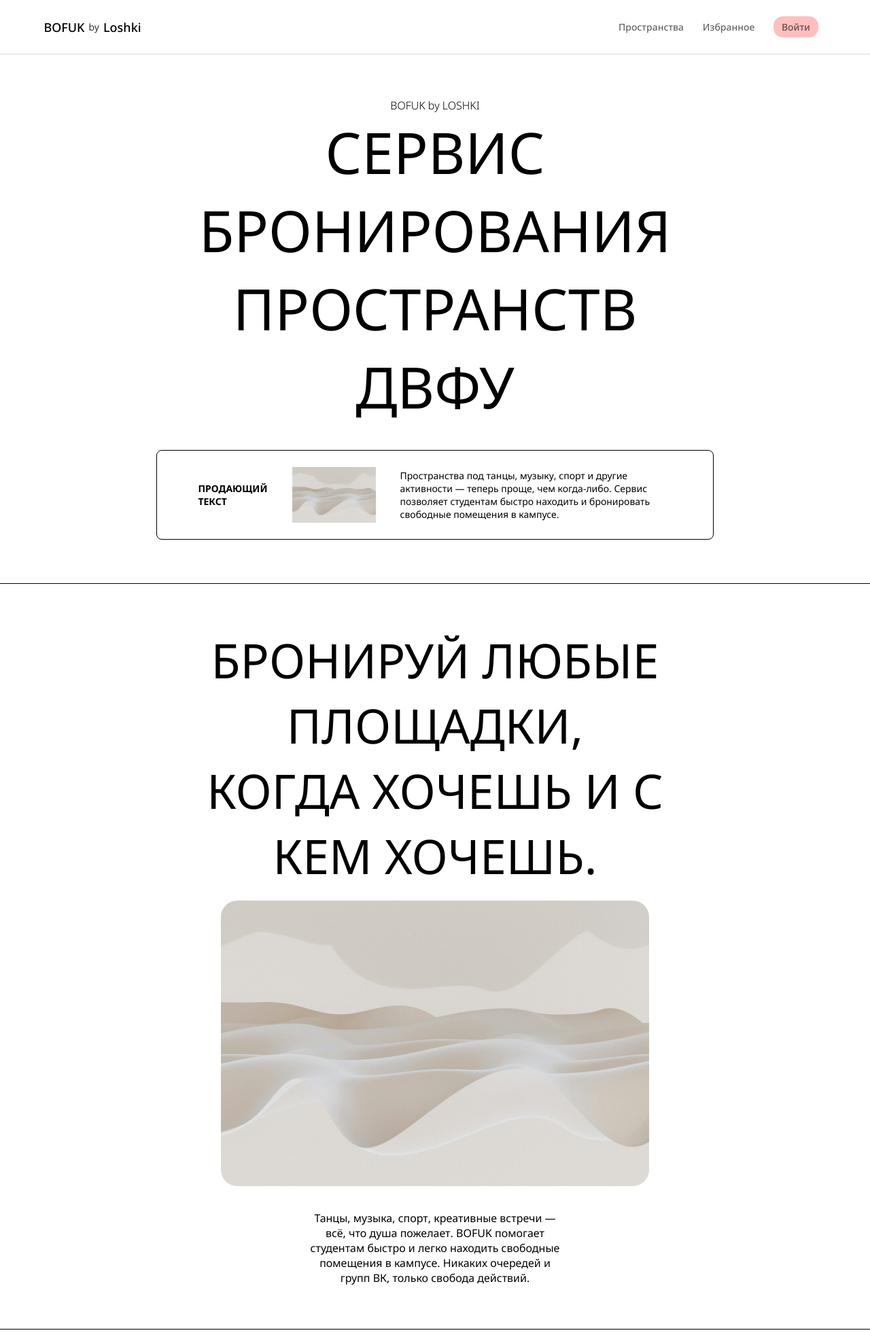
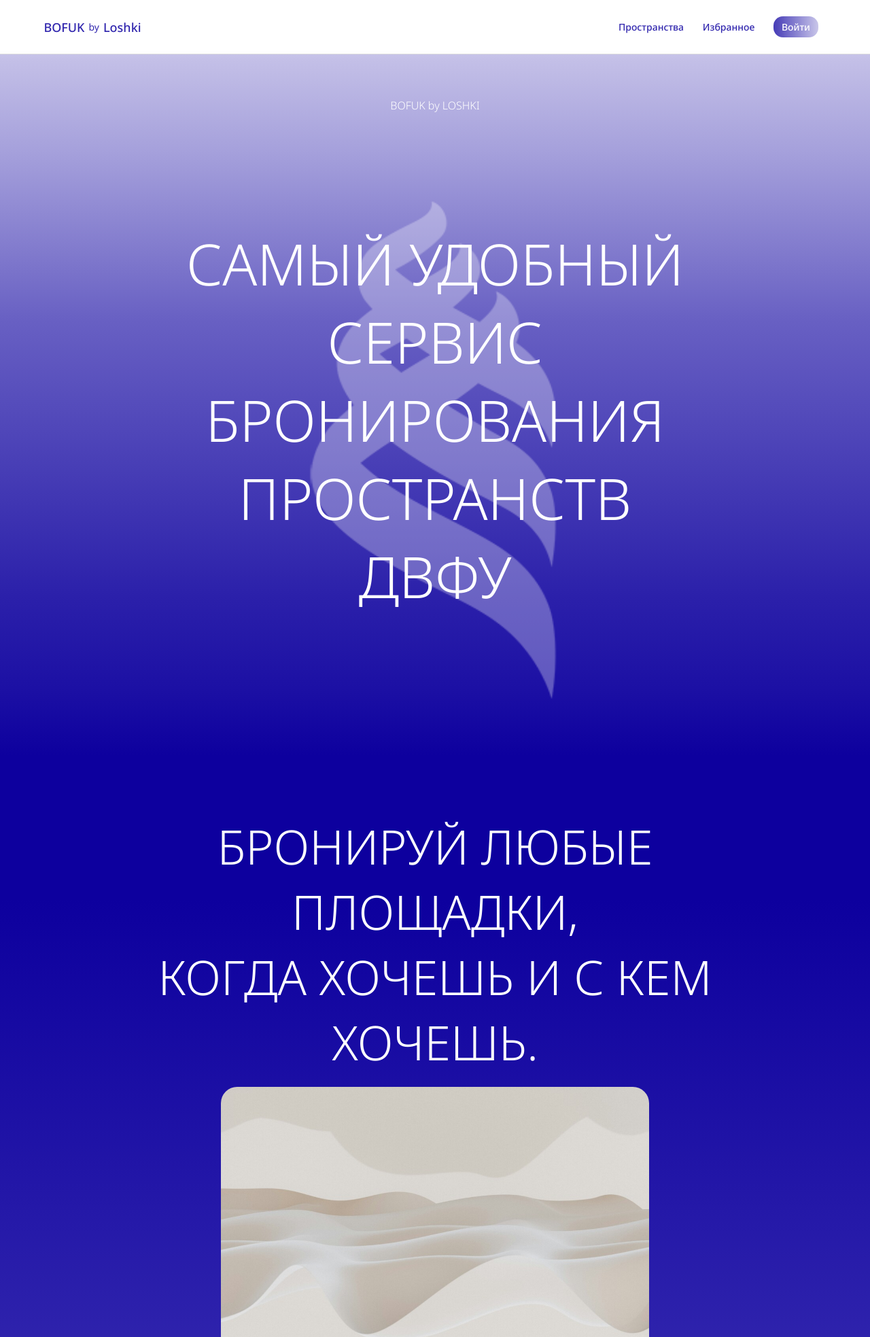
Before and after one commit to FFkuralator/web_service_DRG, a Flask app: page / in a window 1280 px wide. Shown: the top 1967 px of the page at 68% size. Run offline with Flask 3, Linux system fonts and the light colour scheme.

Commit message:
v0.1_minus design

```diff
--- a/app/static/css/base.css
+++ b/app/static/css/base.css
@@ -7,6 +7,8 @@
     margin: 0;
     padding: 0;
     transition: .2s ease;
+    color: inherit;
+    z-index: inherit;
 }
 
 .no-scroll {
@@ -26,6 +28,7 @@
     background-color: rgb(255, 255, 255);
     border-bottom: .1px rgb(220, 220, 220) solid;
     z-index: 1000;
+    color: #0D00A0D9;
 }
 
 .logo {
@@ -34,21 +37,23 @@
     justify-content: center;
     width: 144px;
     z-index: 1000;
+    color: inherit;
 }
 
 .logo_by {
     margin: 0 6px;
     font-size: 14px;
-    color: rgb(50, 50, 50);
+    color: inherit;
 }
 
 .logo_text {
     font-size: 18px;
     font-weight: 500;
+    color: inherit;
 }
 
 .header_nav {
-
+    color: inherit;
 }
 
 .burger_button {
@@ -60,22 +65,23 @@
 .header_nav_item {
     margin: 0 12px;
     font-weight: 500;
-    color: rgb(0, 0, 0, .6);
     cursor: pointer;
-}
-
-.header_nav_item:hover {
-    color: rgb(0, 0, 0);
+    color: inherit;
 }
 
 .header_profile {
+    margin: 0 12px;
+    font-weight: 500;
     border-radius: 14px;
     padding: 6px 12px;
-    background-color: rgb(255, 191, 191);
+    color: #FFF;
+    cursor: pointer;
+    background: linear-gradient(90deg, rgba(13, 0, 160, 0.85) 0%, rgba(255, 255, 255) 140%);
+    opacity: .9;
 }
 
 .header_profile:hover {
-    background-color: rgb(255, 145, 145);
+    opacity: 1;
 }
 
 .main {
@@ -86,12 +92,14 @@
     flex-direction: column;
     justify-content: center;
     align-items: center;
+    background: linear-gradient(90deg, #FFFFFF 0%, #4A40B8 200%);
 }
 
 .footer {
     width: 100%;
     padding: 16px 64px;
     border-top: .1px rgb(220, 220, 220) solid;
+    color: #0D00A0D9;
 }
 
 .footer_grid {
@@ -117,22 +125,20 @@
 
 .footer_link {
     margin: 4px 0;
-    color: rgb(72, 72, 72);
     height: fit-content;
 }
 .footer_link:hover {
-    color: black;
     text-decoration: underline;
 }
 
 .legal_copyright {
     font-size: 11px;
-    color: rgb(0, 0, 0, .4)
+    opacity: .4;
 }
 
 .bordered_container {
     border-radius: 8px;
-    border: .5px solid;
+    border: .5px #3B30B2 solid;
     padding: 24px 48px;
     display: flex;
     align-items: center;
--- a/app/static/css/index.css
+++ b/app/static/css/index.css
@@ -1,10 +1,33 @@
 .section {
     width: 100%;
     padding: 64px 18vw;
-    border-bottom: .1px solid;
+}
+
+#first_section {
+    background: linear-gradient(360deg, #0D009E 2.02%, #1C10A4 11.47%, #2B20AA 24.32%, #6860C3 62.89%, #A49FDB 85.92%, #C3BFE7 99.15%, #FFFFFF 111.63%);
+    color: white;
+    position: relative;
+}
+#second_section {
+    background: linear-gradient(180deg, #0D009E 17.31%, #3B30B2 100%);
+    color: white;
+}
+#third_section {
+    background: linear-gradient(180deg, #3B30B2 0%, #6860C4 100%);
+    color: white;
+}
+#fourth_section {
+    background: linear-gradient(180deg, #6860C4 0%, #A49FDC 100%);
+    color: white;
+}
+#fifth_section {
+    background: linear-gradient(180deg, #A49FDB 0%, #F3F2FC 100%);
+    color: #0D009E;
 }
 #sixth_section {
+    background: linear-gradient(180deg, #F3F2FC 14.2%, #FFFFFF 95.3%);
     border-bottom: none;
+    color: #0D009E;
 }
 .width_36_auto {
     width: 36%;
@@ -22,6 +45,7 @@
     text-align: center;
     width: 90%;
     margin: auto;
+    font-weight: 300;
 }
 
 .screaming_left {
@@ -30,19 +54,38 @@
 }
 
 .screaming_h1 {
-    font-size: 6rem;
+    font-size: 4rem;
+    font-weight: 300;
 }
 
 .screaming_h2 {
-    font-size: 3.6rem;
+    font-size: 3.2rem;
+    font-weight: 300;
 }
 
 .screaming_h3 {
     font-size: 3rem;
+    font-weight: 300;
 }
 
 .screaming_h4 {
     font-size: 1.6rem;
+    font-weight: 300;
+}
+
+.screaming_fefu_logo {
+    height: 70%;
+    width: auto;
+    position: absolute;
+    top: 20%;
+    left: 50%;
+    transform: translateX(-50%);
+    z-index: 0;
+    opacity: .3;
+}
+
+.big_margin_tb {
+    margin: 164px auto;
 }
 
 .container_item {
@@ -51,6 +94,13 @@
 
 .bordered_container.feature_container {
     align-items: baseline;
+    background-color: rgba(255, 255, 255, 0.5);
+}
+
+.feature_title {
+    text-align: center;
+    color: #0D009E;
+    font-weight: 500;
 }
 
 .feature_paragraph {
@@ -68,18 +118,22 @@
 
 .try_button {
     border-radius: 18px;
-    border: .5px solid;
+    border: .5px #0D009E solid;
     padding: 8px 22px;
     font-size: 16px;
     font-weight: 500;
     background-color: white;
-    color: black;
 }
 
 .try_button:hover {
-    background-color: black;
+    background-color: #0D009E;
     color: white;
-    border-color: white;
+}
+
+.try_h {
+    text-align: center;
+    margin-bottom: 18px;
+    font-weight: 400;
 }
 
 .faq_container {
--- a/app/templates/base.html
+++ b/app/templates/base.html
@@ -29,9 +29,11 @@
                 <a href="/catalog" class="header_nav_item">Пространства</a>
                 <a href="/favorites" class="header_nav_item">Избранное</a>
                 {% if g.user %}
-                    <a href="/profile" class="header_nav_item header_profile">Профиль</a>
+                    <a href="/profile" class="header_profile">
+                        Профиль
+                    </a>
                 {% else %}
-                    <a href="/auth" class="header_nav_item header_profile">Войти</a>
+                    <a href="/auth" class="header_profile">Войти</a>
                 {% endif %}
             </nav>
 
--- a/app/templates/index.html
+++ b/app/templates/index.html
@@ -11,21 +11,17 @@
 {% block content %}
     <section class="section" id="first_section">
         <div class="remark">BOFUK by LOSHKI</div>
-        <h1 class="screaming_text screaming_h1 font_400">
-            СЕРВИС БРОНИРОВАНИЯ
-            ПРОСТРАНСТВ
+        <h1 class="screaming_text screaming_h1 big_margin_tb">
+            САМЫЙ УДОБНЫЙ<br>
+            СЕРВИС БРОНИРОВАНИЯ<br>
+            ПРОСТРАНСТВ<br>
             ДВФУ
         </h1>
-
-        <div class="bordered_container margin_top">
-            <h2 class="container_item">ПРОДАЮЩИЙ ТЕКСТ</h2>
-            <img class="small_image" src="{{ url_for('static', filename='assets/landscape.jpg') }}" alt="">
-            <p class="container_item">Пространства под танцы, музыку, спорт и другие активности — теперь проще, чем когда-либо. Сервис позволяет студентам быстро находить и бронировать свободные помещения в кампусе. </p>
-        </div>
+        <img class="screaming_fefu_logo" src="{{ url_for('static', filename='assets/fefu_logo.png') }}" alt="">
     </section>
 
     <section class="section" id="second_section">
-        <h2 class="screaming_text screaming_h2 font_400">
+        <h2 class="screaming_text screaming_h2">
             БРОНИРУЙ ЛЮБЫЕ ПЛОЩАДКИ,<br>
             КОГДА ХОЧЕШЬ И С КЕМ ХОЧЕШЬ.<br>
         </h2>
@@ -34,24 +30,24 @@
     </section>
 
     <section class="section" id="third_section">
-        <h3 class="screaming_left screaming_h3 font_400">
+        <h3 class="screaming_left screaming_h3">
             ВСЁ РАБОТАЕТ ТАК, КАК ТЕБЕ ХОЧЕТСЯ:<br>
             БЫСТРО, УДОБНО И БЕЗ ПРОБЛЕМ.<br>
         </h3>
         <div class="bordered_container margin_top feature_container">
             <div class="feature">
                 <img class="mid_image" src="{{ url_for('static', filename='assets/portrait.jpg') }}" alt="">
-                <h4 class="screaming_h4">Выбор по категориям</h4>
+                <h4 class="screaming_h4 feature_title">Выбор по категориям</h4>
             </div>
 
             <div class="feature">
                 <img class="mid_image" src="{{ url_for('static', filename='assets/portrait.jpg') }}" alt="">
-                <h4 class="screaming_h4">Реальное фото-описание</h4>
+                <h4 class="screaming_h4 feature_title">Реальное фото-описание</h4>
             </div>
 
             <div class="feature">
                 <img class="mid_image" src="{{ url_for('static', filename='assets/portrait.jpg') }}" alt="">
-                <h4 class="screaming_h4">Подтверждение за пару кликов</h4>
+                <h4 class="screaming_h4 feature_title">Подтверждение за пару кликов</h4>
             </div>
 
         </div>
@@ -60,11 +56,10 @@
 
     <section class="section" id="fourth_section">
         <div class="right_container">
-            <h4 class="font_16px">Беспроблемное бронирование</h4>
-            <h3 class="screaming_h3 font_400">
+            <h3 class="screaming_h3">
                 НИКТО НЕ ЗНАЕТ ТВОЙ ГРАФИК ЛУЧШЕ, ЧЕМ ТЫ
             </h3>
-            <p class="font_16px"><b>А мы знаем графики пространств.</b><br> Больше никаких “ой, а можно тут сегодня?”. Ты сам видишь, когда площадка свободна и решаешь, когда тебе удобнее всего заняться чем-то важным. BOFUK — твой плеймейкер на кампусе.</p>
+            <p class="font_16px">Больше никаких “ой, а можно тут сегодня?”. Ты сам видишь, когда площадка свободна и решаешь, когда тебе удобнее всего заняться чем-то важным. BOFUK — твой плеймейкер на кампусе.</p>
 
         </div>
         <img class="big_image margin_top" src="{{ url_for('static', filename='assets/landscape.jpg') }}" alt="">
@@ -112,8 +107,8 @@
     </section>
 
     <section class="section" id="sixth_section">
+        <h3 class="screaming_h3 try_h">Просто попробуй</h3>
         <div class="bordered_container">
-            <h3 class="screaming_h4">Просто попробуй</h3>
             <p class="width_36_auto font_16px">Начни использовать возможности университета более эффективно уже сегодня.</p>
             <a href="/catalog" class="try_button">Перейти к каталогу помещений</a>
         </div>
--- a/app/templates/spaces/catalog.html
+++ b/app/templates/spaces/catalog.html
@@ -33,14 +33,14 @@
                 <ul class="category_list">
                     {% for space in category.spaces %}
                         <li class="category_item">
+
                             <a class="space_container" href="{{ url_for('space', id=space.id) }}">
-                                <button class="fav_button_box" data-space-id="{{ space.id }}">
+                                <button class="fav_button_box" data-space-id="{{ space.id }}" disabled>
                                     <div class="fav_button {% if space.is_favorite %}active{% endif %}">
                                         <svg width="14" height="14" viewBox="0 0 24 24" fill="{% if space.is_favorite %}red{% else %}currentColor{% endif %}" xmlns="http://www.w3.org/2000/svg">
                                             <path d="M12 21.593c-5.63-5.539-11-10.297-11-14.402 0-3.791 3.068-5.191 5.281-5.191 1.312 0 4.151.501 5.719 4.457 1.59-3.968 4.464-4.447 5.726-4.447 2.54 0 5.274 1.621 5.274 5.181 0 4.069-5.136 8.625-11 14.402m5.726-20.583c-2.203 0-4.446 1.042-5.726 3.238-1.285-2.206-3.522-3.248-5.719-3.248-3.183 0-6.281 2.187-6.281 6.191 0 4.661 5.571 9.429 12 15.809 6.43-6.38 12-11.148 12-15.809 0-4.011-3.095-6.181-6.274-6.181"/>
                                         </svg>
                                     </div>
-                                    <span class="fav_button_counter">{{ space.likes_count if space.likes_count else 0 }}</span>
                                 </button>
 
                                 <img class="space_image" src="{{ url_for('static', filename=space.image1) }}" alt="{{ space.image_alt }}">
@@ -49,7 +49,6 @@
                                     <ul class="space_characteristics">
                                         <li class="space_characteristics_item">Корпус {{ space.building }}</li>
                                         <li class="space_characteristics_item">Уровень {{ space.level }}</li>
-                                        <li class="space_characteristics_item">{{ space.location }}</li>
                                     </ul>
                                 </div>
                             </a>
```
Also changed, not shown: app/static/css/catalog.css (+42 -20 lines), app/static/css/space_card.css (+22 -44 lines), app/templates/spaces/space_card.html (+11 -18 lines), backend/database/init_db.py (+4 -4 lines), app/static/assets/fefu_logo.png (added), app/static/assets/space_girl.png (added).
